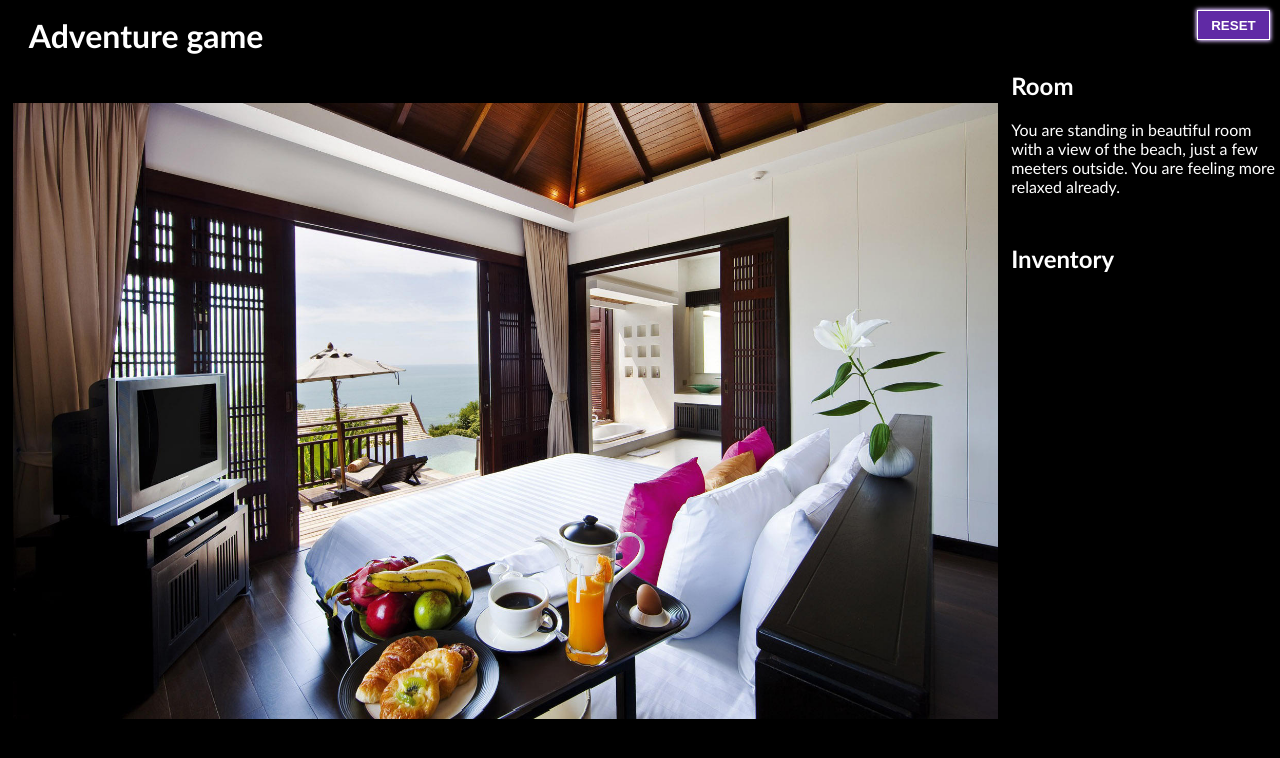
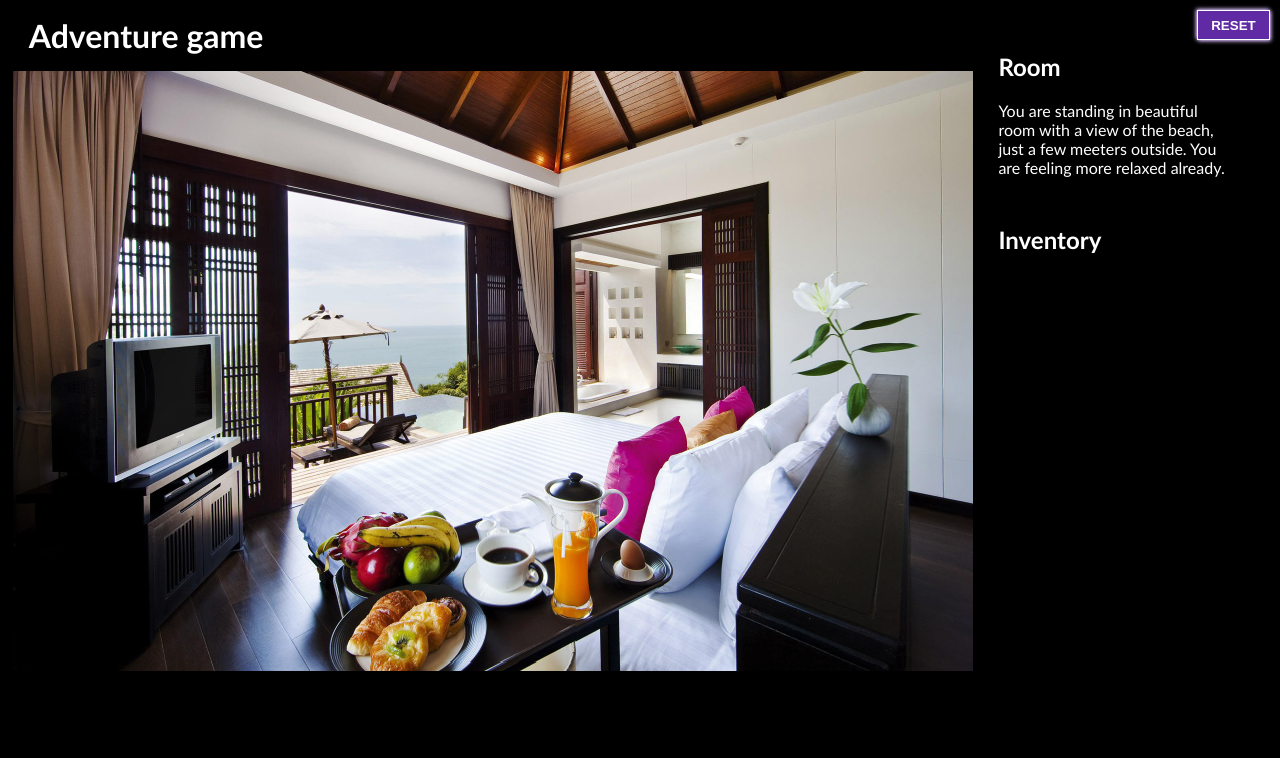
Before and after one commit to tonygustafsson/adventure-game, a PHP site: page / in a window 1280 px wide. Shown: the top 758 px of the page. Run offline with PHP 8.4, Linux system fonts and the light colour scheme.

Commit message:
Just some style fixes

```diff
--- a/index.html
+++ b/index.html
@@ -27,6 +27,7 @@
 			</svg>
 		</div>
 
+		<aside id="panel">
 			<div id="description"></div>
 
 			<div id="message"></div>
@@ -42,6 +43,7 @@
 				<h2>Inventory</h2>
 				<div id="inventory-items"></div>
 			</div>
+		</aside>
 
 		<script type="text/javascript" src="items.js"></script>
 		<script type="text/javascript" src="game.js"></script>
--- a/style.css
+++ b/style.css
@@ -18,9 +18,8 @@ h1 {
 
 #game {
 	float: left;
-	width: 77vw;
-	height: 85vh;
-	padding: 0 1vw;
+	width: 75%;
+	padding: 0 1%;
 }
 
 svg {
@@ -38,8 +37,14 @@ svg {
 	cursor: auto;
 }
 
+#panel {
+	float: left;
+	width: 18%;
+	padding: 0 1%;
+}
+
 #description {
-	padding-top: 4vw;
+	padding-top: 2em;
 }
 
 .invisible {
@@ -55,7 +60,6 @@ svg {
 
 #inventory {
 	float: left;
-	width: 19vw;
 	padding-top: 2em;
 }
 
@@ -64,7 +68,7 @@ svg {
 }
 
 .inventory-item {
-	max-width: 40%;
+	max-width: 100%;
 	max-height: 100px;
 	padding: 5%;
 	-webkit-filter: sepia(50%);
```
Lines whose indentation alone changed are shown as unchanged.
